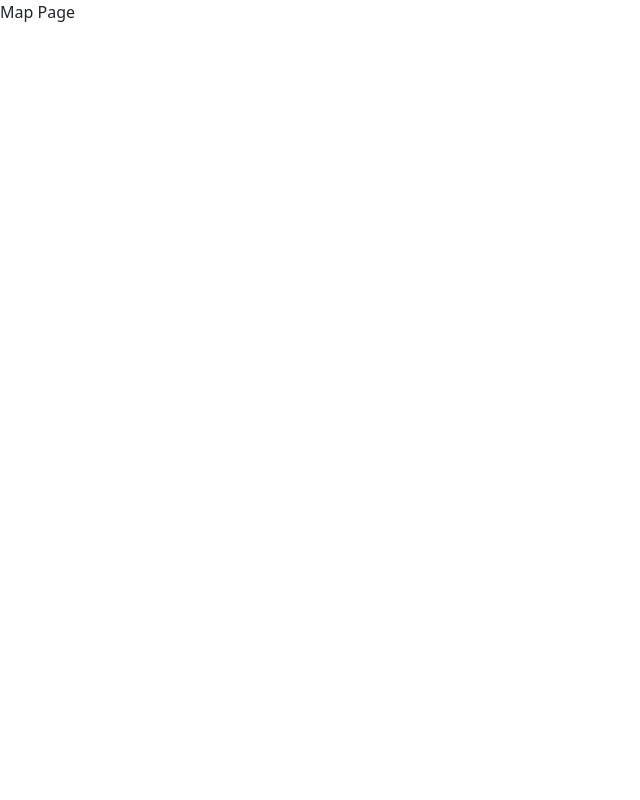
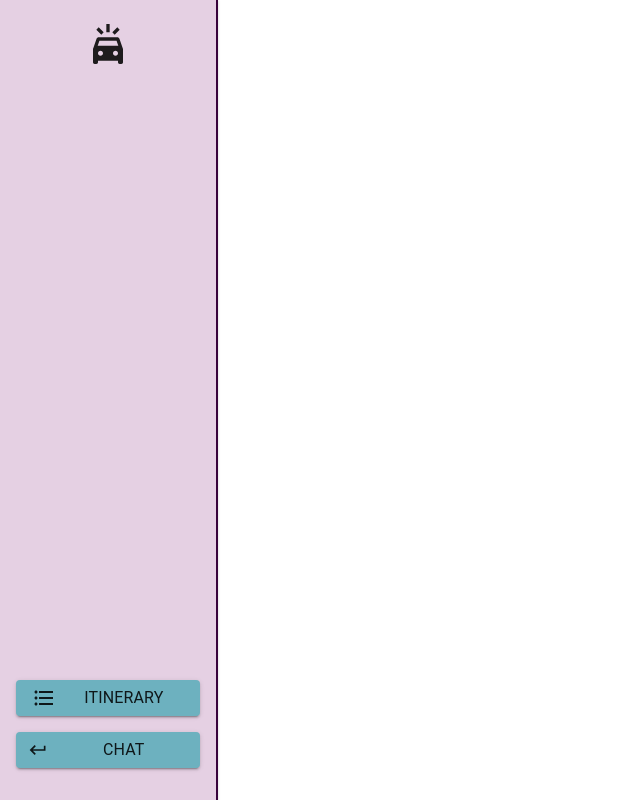
Before and after one commit to elischiffler/RoadtripsAreFun, a React (Vite) app in the folder frontend/: page /map in a window 1280 px wide. Shown: the whole page, without its empty margins (0-640 px from the left). Built offline with nearby package versions, Linux system fonts and the light colour scheme.

Commit message:
Created outline for map page

```diff
--- a/frontend/src/pages/MapPage.jsx
+++ b/frontend/src/pages/MapPage.jsx
@@ -1,7 +1,85 @@
 import React from "react";
+import { Box, CssBaseline, ThemeProvider } from "@mui/material";
+import customTheme from "../components/Theme";
+import LogoButton from "../components/LogoButton";
+import ItineraryButton from "../components/ItineraryButton";
+import ChatButton from "../components/ChatButton";
 
 const MapPage = () => {
-  return <p>Map Page</p>;
+  return (
+    <ThemeProvider theme={customTheme}>
+      <CssBaseline />
+      <Box
+        sx={{
+          display: "flex",
+          height: "100vh",
+          overflow: "hidden",
+          boxSizing: "border-box",
+        }}
+      >
+        {/* Left Sidebar */}
+        <Box
+          sx={{
+            width: "17%",
+            bgcolor: "pink.main",
+            display: "flex",
+            flexDirection: "column",
+            padding: 2,
+            boxShadow: 1,
+            borderRight: `2px solid ${customTheme.palette.purple.main}`,
+            boxSizing: "border-box",
+            position: "relative",
+          }}
+        >
+          {/* Logo Button */}
+          <Box
+            sx={{
+              display: "flex",
+              justifyContent: "center",
+              marginBottom: "auto",
+            }}
+          >
+            <LogoButton />
+          </Box>
+
+          {/* Itinerary Button */}
+          <Box
+            sx={{
+              display: "flex",
+              justifyContent: "center",
+              mb: -1,
+            }}
+          >
+            <ItineraryButton />
+          </Box>
+
+          {/* Chat Button */}
+          <Box
+            sx={{
+              display: "flex",
+              justifyContent: "center",
+              mb: 2,
+              width: "100%",
+            }}
+          >
+            <ChatButton />
+          </Box>
+        </Box>
+
+        {/* Main Content */}
+        <Box
+          sx={{
+            flex: 1,
+            display: "flex",
+            flexDirection: "column",
+            boxSizing: "border-box",
+          }}
+        >
+          {/* Add your main content here */}
+        </Box>
+      </Box>
+    </ThemeProvider>
+  );
 };
 
 export default MapPage;
```
